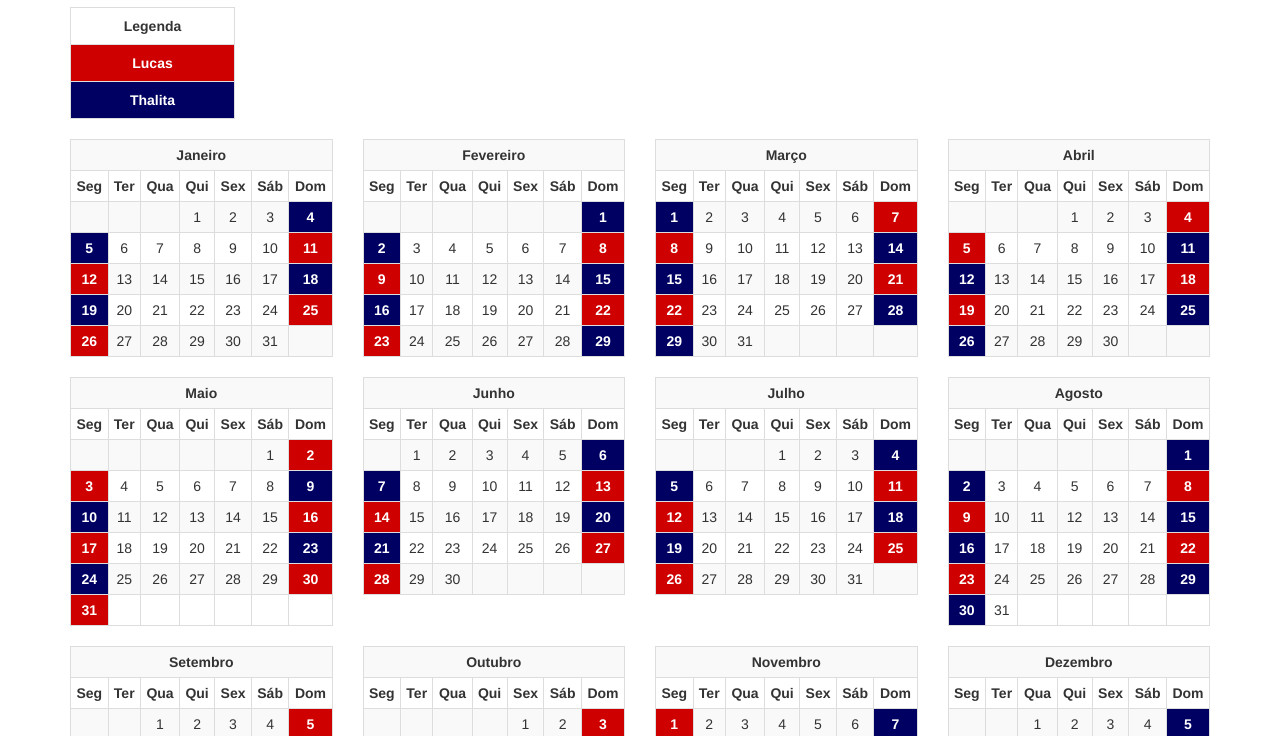
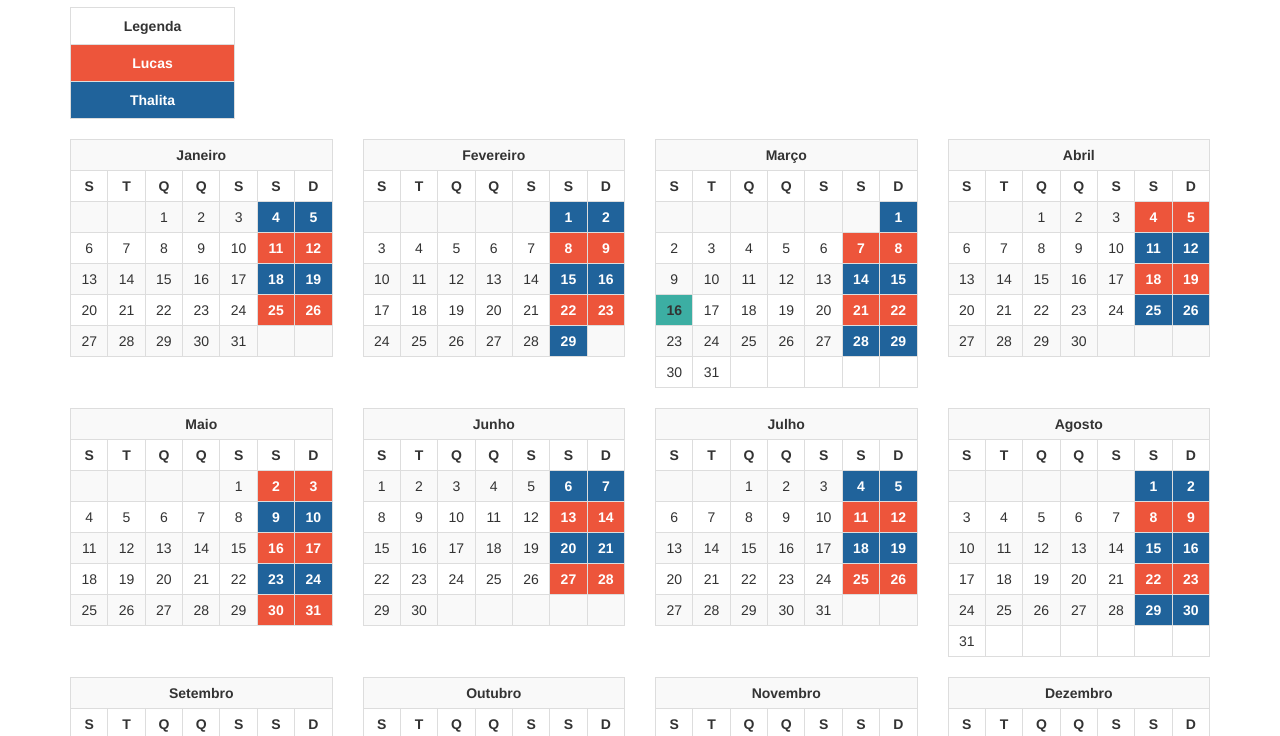
Before and after one commit to figueiredo-lucas/calendario-das-crias, a plain HTML site: page index.html in a window 1280 px wide. Shown: the part 63-799 px from the top of the page. Drawn offline with nearby package versions, Linux system fonts and the light colour scheme.

Commit message:
datas mais organizadas adicionadas

```diff
--- a/app.js
+++ b/app.js
@@ -2,7 +2,7 @@ angular.module('calendario-das-crias', []);
 
 Date.prototype.getWeekNumber = function(){
     var d = new Date(Date.UTC(this.getFullYear(), this.getMonth(), this.getDate()));
-    var dayNum = d.getUTCDay();
+    var dayNum = d.getUTCDay() || 7;
     d.setUTCDate(d.getUTCDate() + 4 - dayNum);
     var yearStart = new Date(Date.UTC(d.getUTCFullYear(),0,1));
     return Math.ceil((((d - yearStart) / 86400000) + 1)/7)
--- a/calendario.ctrl.js
+++ b/calendario.ctrl.js
@@ -4,25 +4,29 @@ angular.module('calendario-das-crias')
         const months = [0, 1, 2, 3, 4, 5, 6, 7, 8, 9, 10, 11];
         vm.referenceDate = new Date(new Date().getFullYear(), 0, 1);
         vm.referenceWeekend = new Date(2020, 0, 11);
+        vm.currDate = new Date();
+        vm.getClassByWeekNumber = getClassByWeekNumber;
 
-        vm.getClassByWeekNumber = function (day) {
+        buildMonthsArray();
+
+        function getClassByWeekNumber(day) {
+            let css = '';
             if (!day) return;
             const date = day.obj;
             let weekNumber = -1;
             // console.log(date.getDay());
-            if (date.getDay() === 6) {
+            if (date.getDay() === 6 || date.getDay() === 0) {
                 weekNumber = date.getWeekNumber();
-            } else if (date.getDay() === 0) {
-                weekNumber = date.getWeekNumber() - 1;
             }
 
             if (weekNumber > -1) {
-                return weekNumber % 2 === 0 ? 'dia-lucas' : 'dia-thalita';
+                css = weekNumber % 2 === 0 ? 'dia-lucas' : 'dia-thalita';
             }
-            return ''
+            if (date.getDate() === vm.currDate.getDate() && date.getMonth() === vm.currDate.getMonth() && date.getFullYear() === vm.currDate.getFullYear()) {
+                css += ' dia-atual';
+            }
+            return css;
         }
-
-        buildMonthsArray();
 
         function buildMonthsArray() {
             vm.monthsArray = months.reduce((acc, curr) => {
@@ -31,9 +35,10 @@ angular.module('calendario-das-crias')
                 const amountOfWeeks = Math.ceil(amountOfDaysPerMonth(curr) / 7) + 1;
                 for (let i = 0; i < amountOfWeeks; i++) {
                     if (dateMonth.getMonth() !== curr) break;
-                    month.weeks[i] = new Array(7);
-                    for (let j = 0; j < 7; j++) {
-                        if (j === dateMonth.getDay() && dateMonth.getMonth() === curr) {
+                    month.weeks[i] = new Array(8);
+                    for (let j = 1; j <= 7; j++) {
+                        const weekday = dateMonth.getDay() || 7;
+                        if (j === weekday && dateMonth.getMonth() === curr) {
                             month.weeks[i][j] = {
                                 date: dateMonth.getDate(),
                                 obj: new Date(dateMonth)
@@ -41,8 +46,14 @@ angular.module('calendario-das-crias')
                             dateMonth.setDate(dateMonth.getDate() + 1);
                         }
                     }
+                    month.weeks[i].splice(0, 1);
                 }
                 acc.push(month);
+                return acc;
+            }, []).reduce((acc, curr, idx) => {
+                const i = Math.floor(idx / 4);
+                acc[i] = acc[i] || [];
+                acc[i].push(curr);
                 return acc;
             }, []);
         }
--- a/index.html
+++ b/index.html
@@ -16,14 +16,22 @@
             text-align: center;
         }
         .dia-lucas {
-            background: #CE0000;
+            background: #ed553b !important;
             color: white;
             font-weight: bold;
         }
         .dia-thalita {
-            background: #000063;
+            background: #20639b !important;
             color: white;
             font-weight: bold;
+        }
+
+        .dia-atual {
+            background: #3caea3;
+            font-weight: bold;
+        }
+        .dia-lucas.dia-atual, .dia-thalita.dia-atual {
+            color: #3caea3;
         }
     </style>
 </head>
@@ -50,8 +58,8 @@
                 </table>
             </div>
         </div>
-        <div class="row">
-            <div class="col-md-3" ng-repeat="month in vm.monthsArray track by $index">
+        <div class="row" ng-repeat="monthGroup in vm.monthsArray track by $index">
+            <div class="col-md-3" ng-repeat="month in monthGroup track by $index">
                 <table class="table table-striped table-bordered table-condensed">
                     <tr>
                         <!-- <th></th> -->
@@ -59,7 +67,7 @@
                     </tr>
                     <tr>
                         <!-- <th></th> -->
-                        <th ng-repeat="d in ['Seg', 'Ter', 'Qua', 'Qui', 'Sex', 'Sáb', 'Dom'] track by $index">{{d}}</th>
+                        <th ng-repeat="d in ['S', 'T', 'Q', 'Q', 'S', 'S', 'D'] track by $index">{{d}}</th>
                     </tr>
                     <tr ng-repeat="week in month.weeks">
                         <!-- <td>{{(week[0] || week[6]).obj.getWeekNumber()}}</td> -->
```
